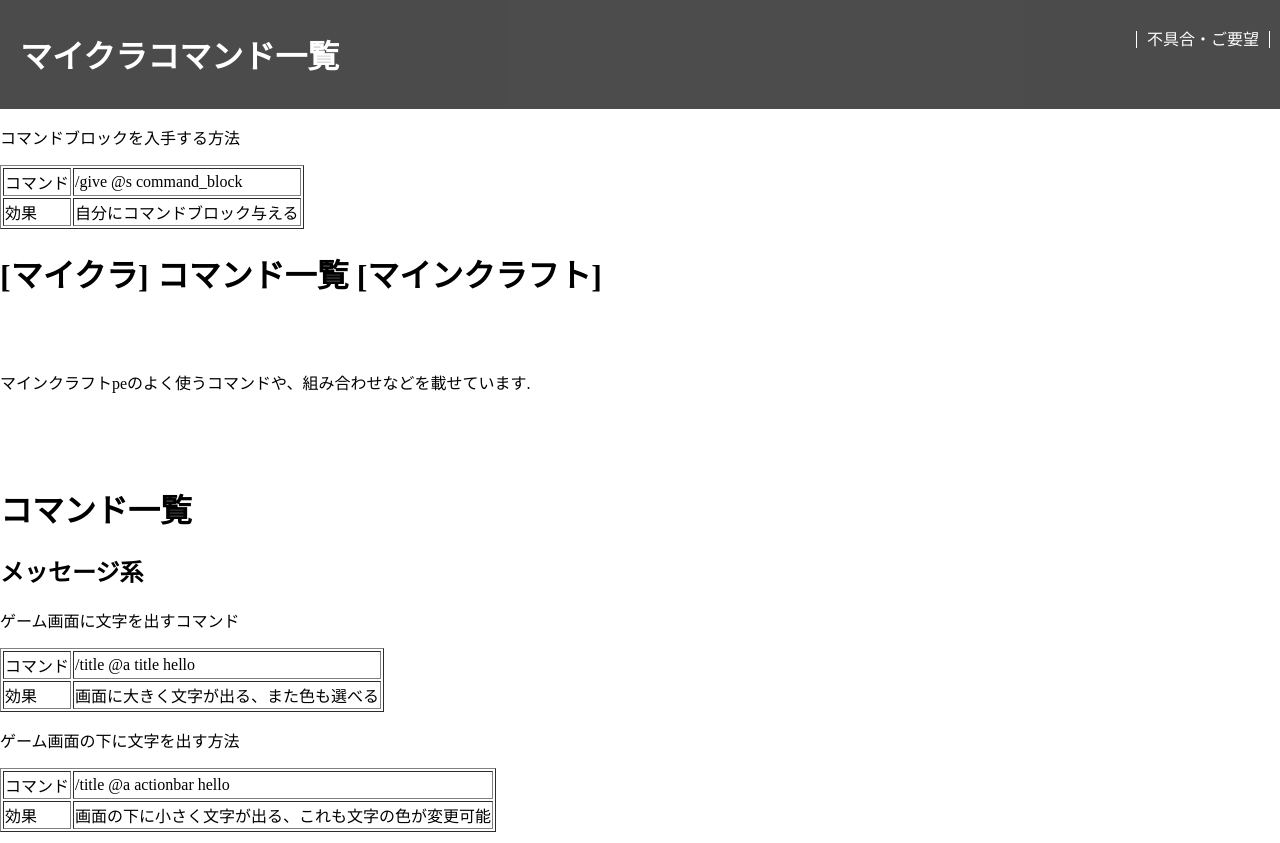
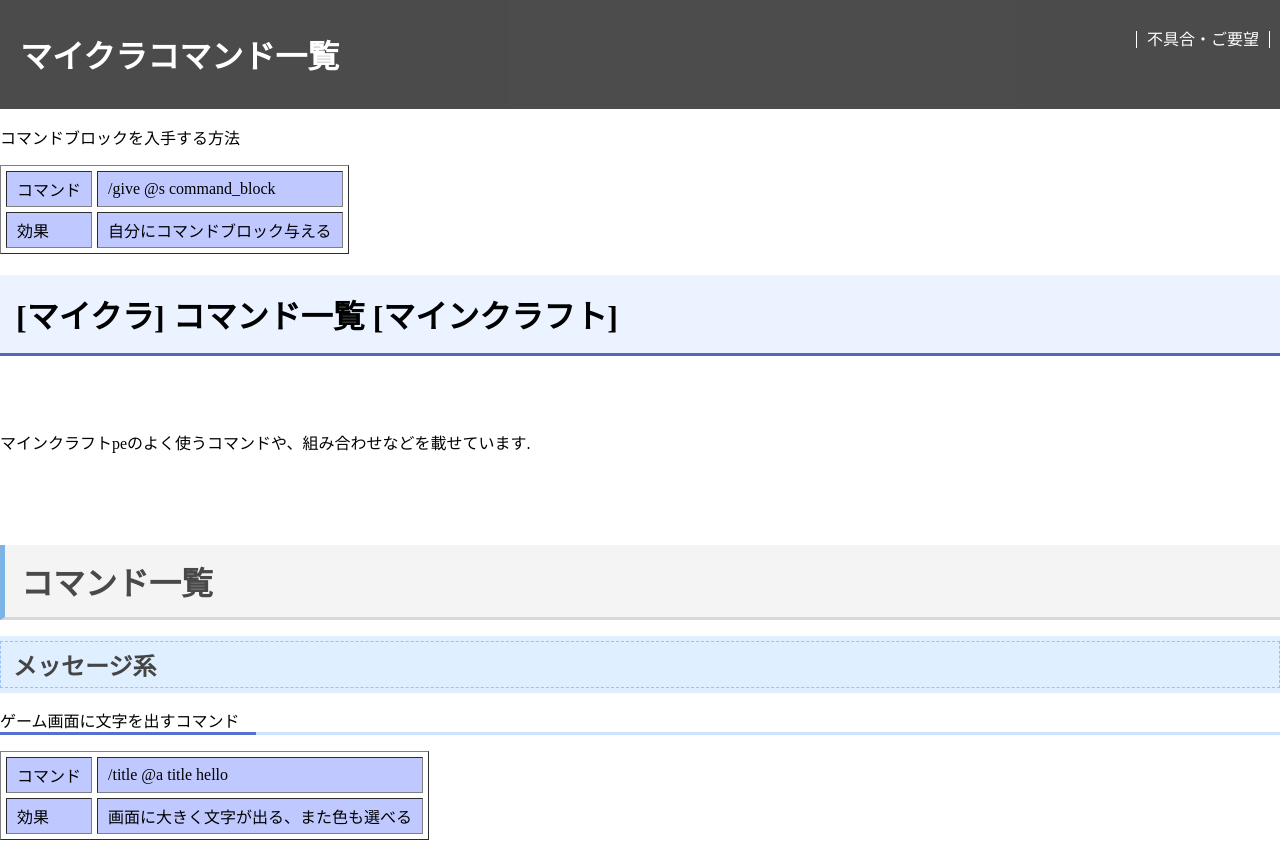
Before and after one commit to hamach1/hello, a plain HTML site: page index.html in a window 1280 px wide. Shown: the top 843 px of the page. Drawn offline with Linux system fonts and the light colour scheme.

Commit message:
Update style.css

```diff
--- a/style.css
+++ b/style.css
@@ -31,6 +31,57 @@ header a:hover{
 color: red;
 border-bottom: 2px solid gray;
 margin-bottom: 10px;
-border-top: 10px;
+border-top: 10px;;
+}
+#test h1 {
+    padding: 0.5em;/*文字周りの余白*/
+    color: #010101;/*文字色*/
+    background: #eaf3ff;/*背景色*/
+    border-bottom: solid 3px #516ab6;/*下線*/
+  }
 
-}
+  .a h1 {
+        padding: 0.4em 0.5em;/*文字の上下 左右の余白*/
+        color: #494949;/*文字色*/
+        background: #f4f4f4;/*背景色*/
+        border-left: solid 5px #7db4e6;/*左線*/
+        border-bottom: solid 3px #d7d7d7;/*下線*/
+      }
+      .a h2 {
+        background: #dfefff;
+        box-shadow: 0px 0px 0px 5px #dfefff;
+        border: dashed 1px #96c2fe;
+        padding: 0.2em 0.5em;
+        color: #454545;
+      }
+      table {
+        border-collapse: separate;  /* 表の線と線の間を空ける */
+        border-spacing:  5px;       /* 表の線と線の間の幅 */
+    }
+
+    th,td {
+        padding: 5px 10px;          /* 余白指定 */
+    }
+
+    th {
+        background-color:  #3F51B5; /* 背景色指定 */
+        color:  #fff;               /* 文字色指定 */
+        font-weight:  normal;       /* 文字の太さ指定 */
+    }
+
+    td {
+        background-color:  #c0c9ff; /* 背景色指定 */
+    }
+    .a p {
+        border-bottom: solid 3px #cce4ff;
+        position: relative;
+      }
+
+      .a p:after {
+        position: absolute;
+        content: " ";
+        display: block;
+        border-bottom: solid 3px #5472cd;
+        bottom: -3px;
+        width: 20%;
+      }
```
